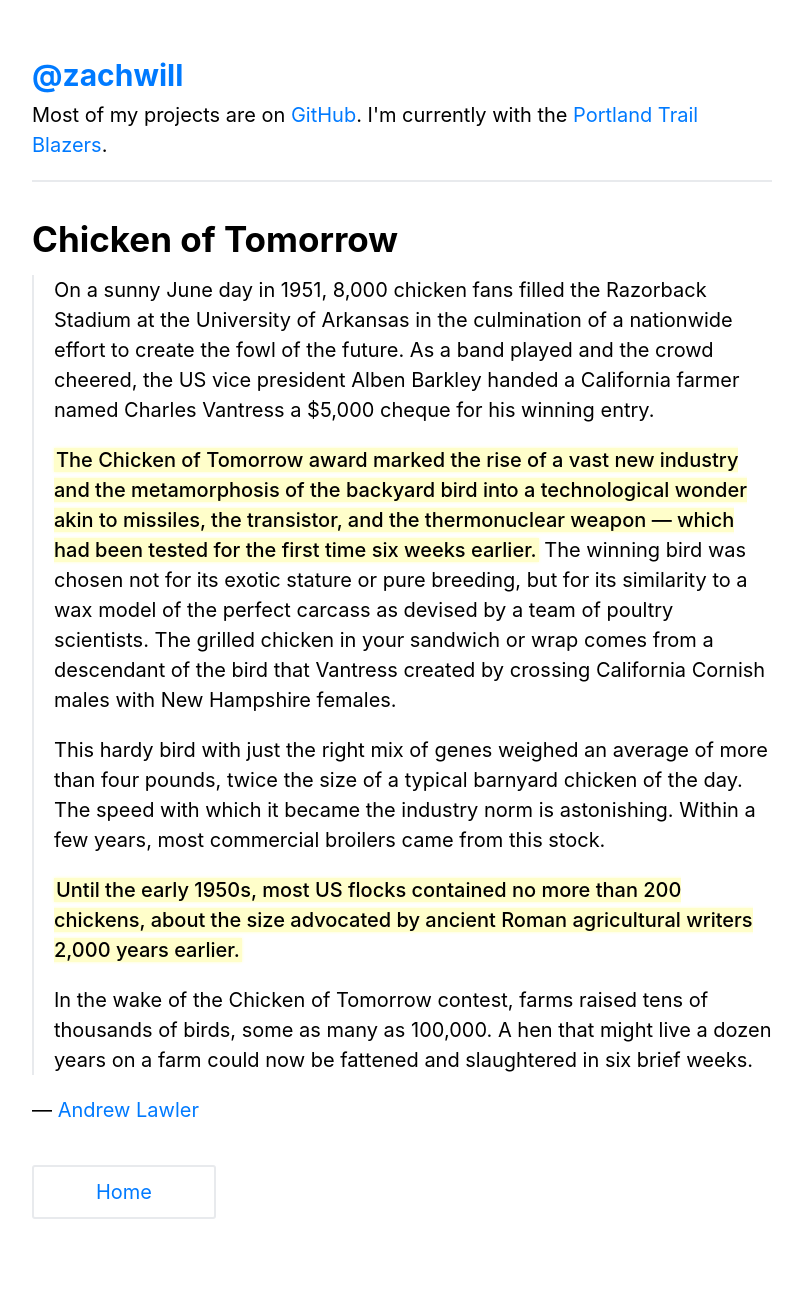
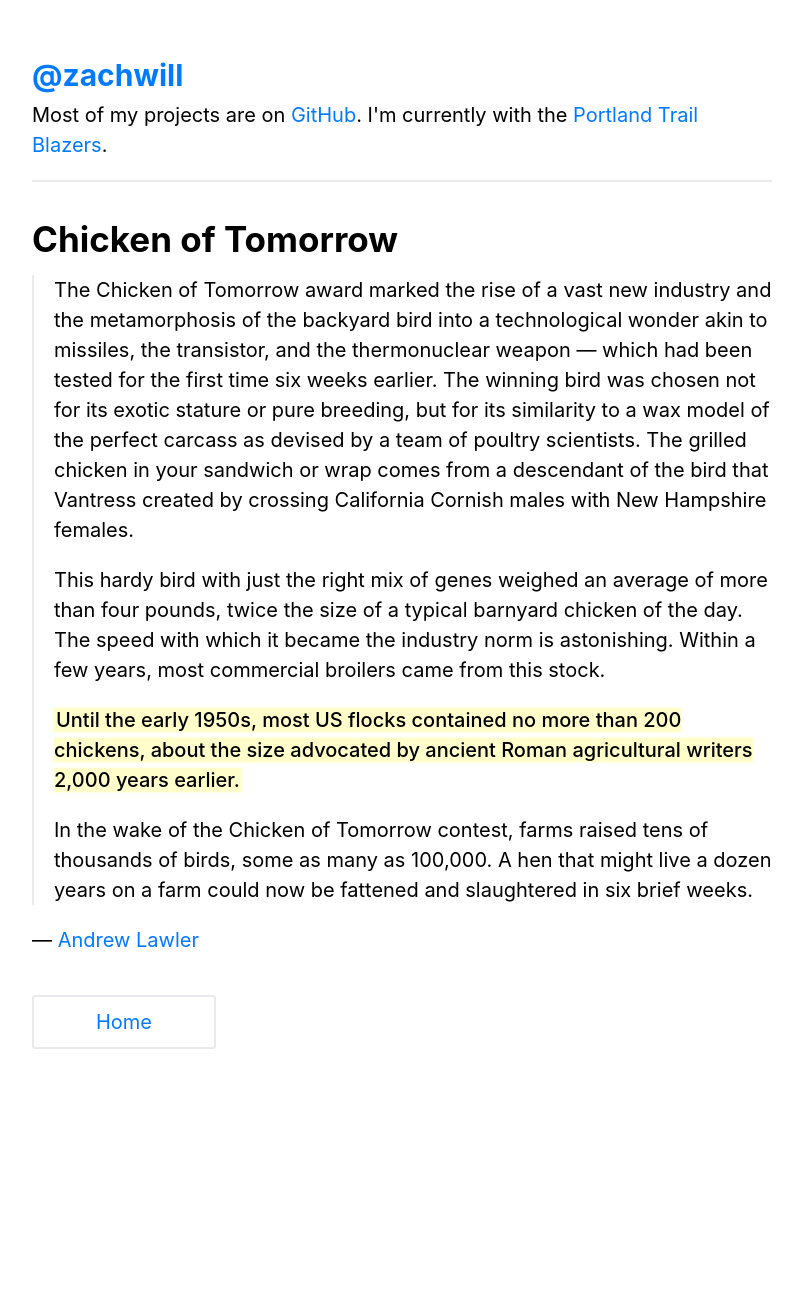
Before and after one commit to zachwill/blog, a Jekyll site: the page built from _posts/2022-01-06-chicken-of-tomorrow.md, in a window 1280 px wide. Shown: the whole page, without its empty margins (238-1041 px from the left). Built offline with Jekyll 4.4.1, drawn with Linux system fonts in a browser that asks for light colours; after the commit the page ends 1129 px from its top, so only the background shows below that.

Commit message:
Remove words

```diff
--- a/_posts/2022-01-06-chicken-of-tomorrow.md
+++ b/_posts/2022-01-06-chicken-of-tomorrow.md
@@ -4,16 +4,10 @@ title     : Chicken of Tomorrow
 permalink : /chicken-of-tomorrow/
 ---
 
-> On a sunny June day in 1951, 8,000 chicken fans filled the Razorback Stadium
-> at the University of Arkansas in the culmination of a nationwide effort to
-> create the fowl of the future. As a band played and the crowd cheered, the US
-> vice president Alben Barkley handed a California farmer named Charles
-> Vantress a $5,000 cheque for his winning entry.
->
-> **The Chicken of Tomorrow award marked the rise of a vast new industry and the
+> The Chicken of Tomorrow award marked the rise of a vast new industry and the
 > metamorphosis of the backyard bird into a technological wonder akin to
 > missiles, the transistor, and the thermonuclear weapon — which had been
-> tested for the first time six weeks earlier.** The winning bird was chosen not
+> tested for the first time six weeks earlier. The winning bird was chosen not
 > for its exotic stature or pure breeding, but for its similarity to a wax
 > model of the perfect carcass as devised by a team of poultry scientists. The
 > grilled chicken in your sandwich or wrap comes from a descendant of the bird
```
